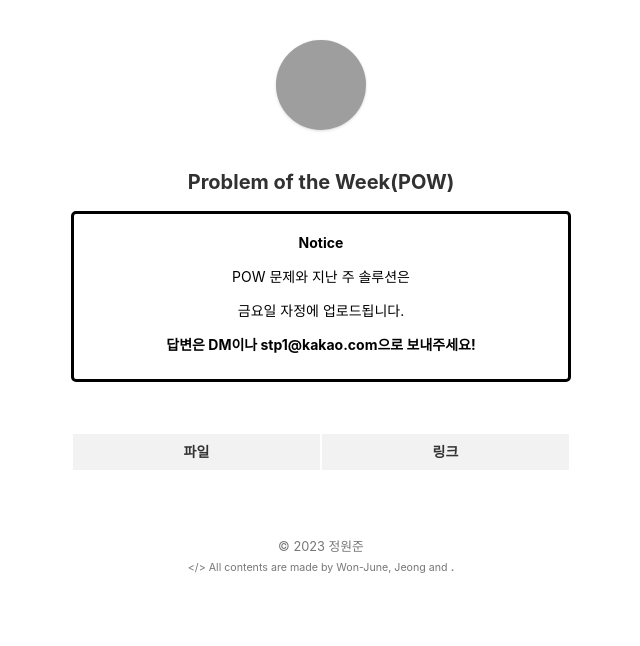
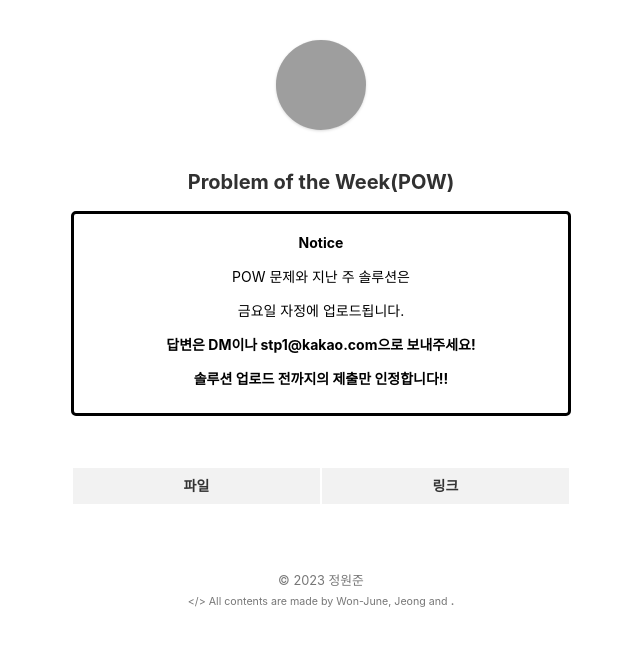
Before and after one commit to chemwj/chemwj.github.io, a Jekyll site: the page built from pow.html, in a window 1280 px wide. Shown: the top 646 px of the page, without its empty margins (319-959 px from the left). Built offline with Jekyll 4.4.1, drawn with Linux system fonts in a browser that asks for light colours; grey boxes are pictures that could not be loaded.

Commit message:
Update pow.html

```diff
--- a/pow.html
+++ b/pow.html
@@ -13,6 +13,7 @@ layout: default
 			<p>POW 문제와 지난 주 솔루션은</p>
 			<p>금요일 자정에 업로드됩니다.</p>
 			<p><b>답변은 DM이나 stp1@kakao.com으로 보내주세요!</b></p>
+			<p><b>솔루션 업로드 전까지의 제출만 인정합니다!!</b></p>
 		</center>
 	</div>
   </section>
```
